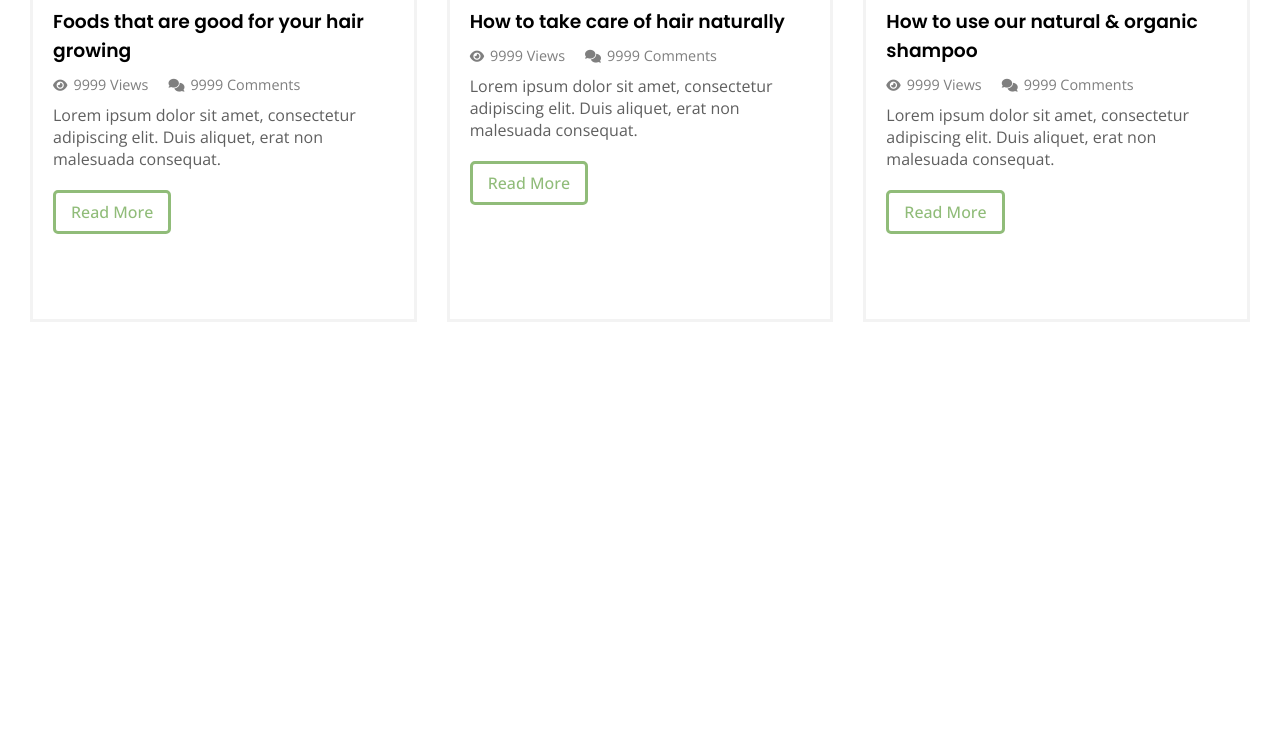
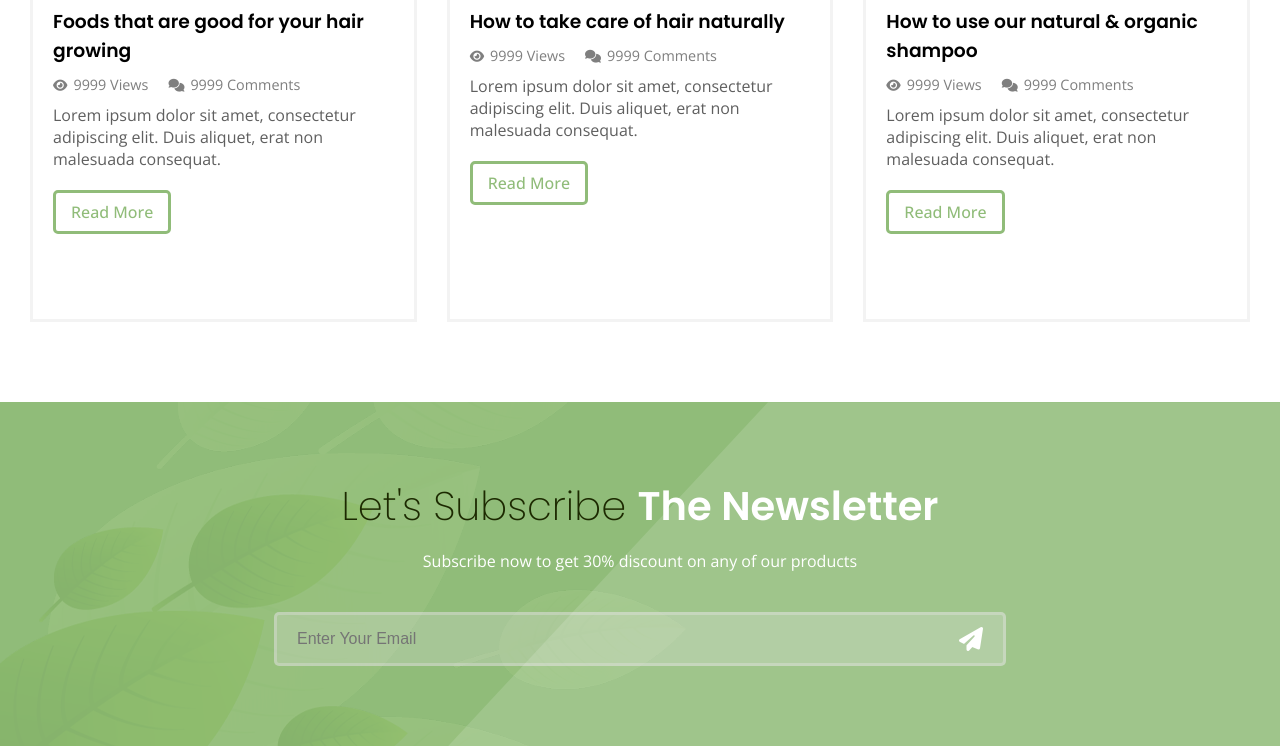
Before and after one commit to NouzNoushad/Html_Css_Websites, a plain HTML site: page shampoo_site/index.html in a window 1280 px wide. Shown: the part 6102-6848 px from the top of the page. Before the commit the page ends 6504 px from the top, so only its background shows below. Drawn offline with nearby package versions, Linux system fonts and the light colour scheme.

Commit message:
contact section

```diff
--- a/shampoo_site/css/style.css
+++ b/shampoo_site/css/style.css
@@ -564,12 +564,15 @@ button {
     color: var(--p-color);
 }
 
-/* How to Use Section */
+/* Main title */
 
 .use .main-title :is(h2, p),
-.testimonials .main-title :is(h2, p) {
+.testimonials .main-title :is(h2, p),
+.contact .main-title :is(h2, p) {
     color: var(--white-color);
 }
+
+/* How to Use Section */
 
 .use .use-items {
     margin-top: 50px;
@@ -831,6 +834,35 @@ button {
     color: var(--white-color);
 }
 
+/* Contact Section */
+
+.contact .main-title {
+    margin-bottom: 40px;
+}
+
+.contact .email-input {
+    border: 3px solid rgba(224, 224, 224, 0.39);
+    padding: 12px 20px;
+    border-radius: 5px;
+    max-width: 60%;
+    margin: 0 auto;
+    background-color: rgba(224, 224, 224, 0.288);
+    display: flex;
+}
+
+.email-input input {
+    outline: none;
+    border: none;
+    background-color: transparent;
+    flex-grow: 1;
+    font-size: 1rem;
+}
+
+.email-input i {
+    font-size: 1.5rem;
+    color: var(--white-color);
+}
+
 /* Media Queries */
 
 @media screen and (max-width: 1350px) {
@@ -854,6 +886,15 @@ button {
 
     .products-wrapper .product {
         width: calc(100% / 2 - 20px);
+    }
+
+    .blog-posts .blog-post {
+        height: 100%;
+        width: calc(100% / 2 - 20px);
+    }
+
+    .contact .email-input {
+        max-width: 70%;
     }
 }
 
@@ -949,9 +990,8 @@ button {
         width: 90%;
     }
 
-    .blog-posts .blog-post {
-        height: 100%;
-        width: calc(100% / 2 - 20px);
+    .contact .email-input {
+        max-width: 90%;
     }
 }
 
@@ -1004,4 +1044,8 @@ button {
     .blog-posts .blog-post {
         width: 100%;
     }
+
+    .contact .email-input {
+        max-width: 100%;
+    }
 }
--- a/shampoo_site/index.html
+++ b/shampoo_site/index.html
@@ -532,6 +532,25 @@
             </div>
         </div>
     </section>
+    <!-- Blog Section End -->
+
+    <!-- Contact Section -->
+     <section class="contact bg-design" id="contact">
+        <div class="container">
+            <div class="main-title">
+                <h2>
+                    <span class="main-thin">Let's Subscribe </span>The Newsletter
+                </h2>
+                <p>
+                    Subscribe now to get 30% discount on any of our products
+                </p>
+            </div>
+            <div class="email-input">
+                <input type="email" placeholder="Enter Your Email">
+                <i class="fa-solid fa-paper-plane"></i>
+            </div>
+        </div>
+     </section>
 
     <script src="js/script.js"></script>
 </body>
```
